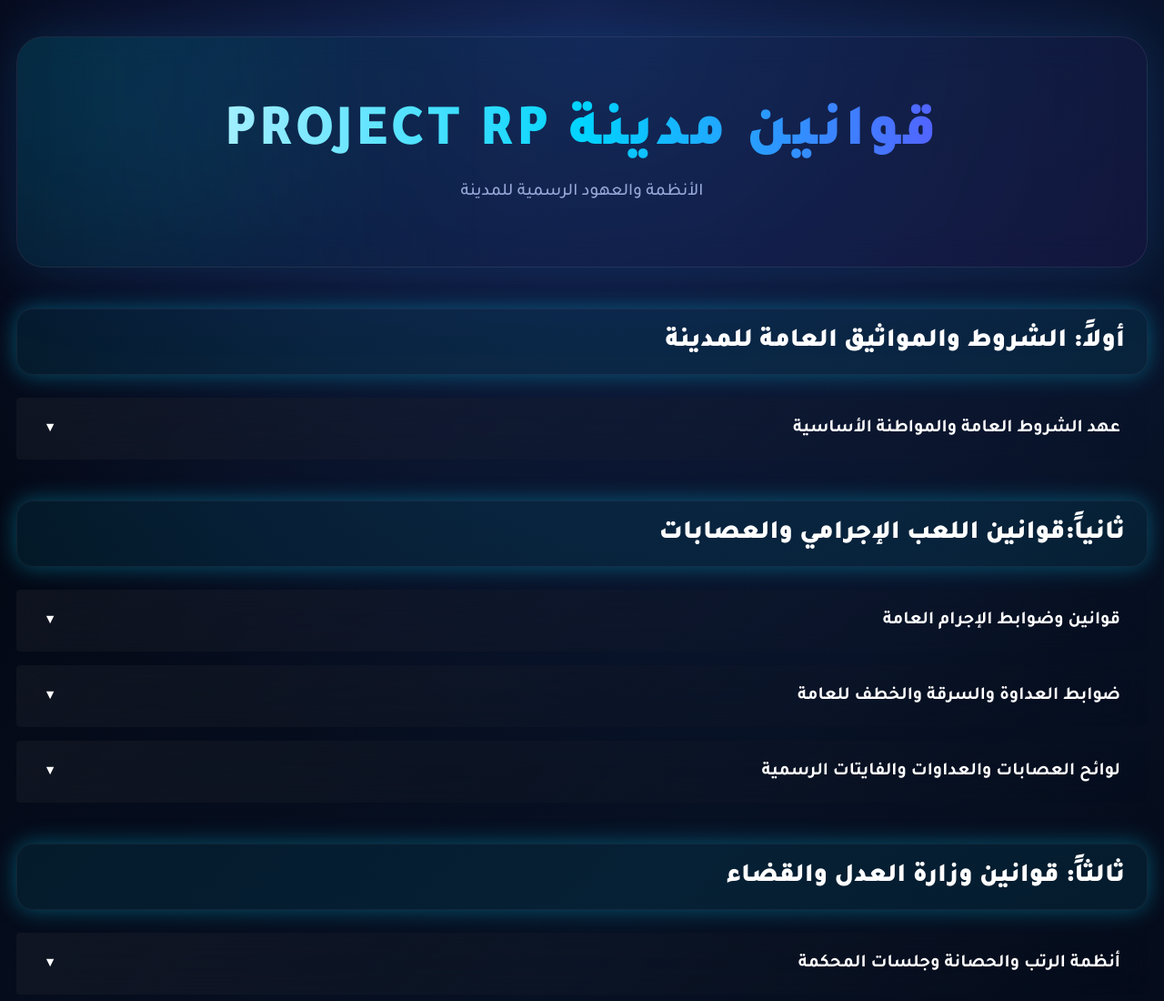
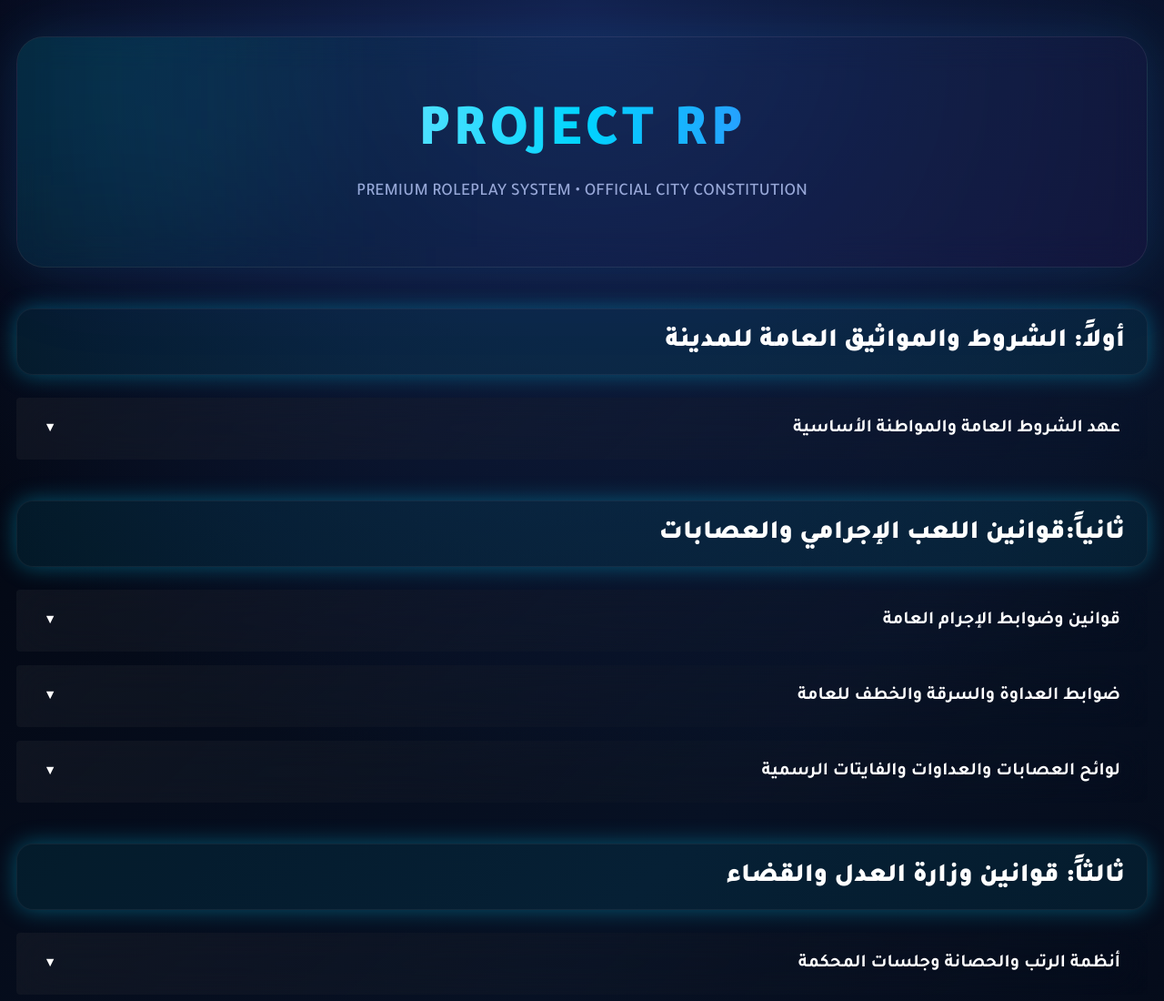
Before and after one commit to alshmrrryali-oss/Project-Rp, a plain HTML site: page index.html in a window 1280 px wide. Shown: the top 1100 px of the page at 91% size. Drawn offline with Linux system fonts and the light colour scheme.

Commit message:
Update index.html

```diff
--- a/index.html
+++ b/index.html
@@ -420,12 +420,15 @@ font-size:1.2rem;
 
 <div class="container">
 
-    <div class="header">
-        <h1>قوانين مدينة PROJECT RP</h1>
-        <p>الأنظمة والعهود الرسمية للمدينة</p>
-    </div>
+<div class="header">
 
-    <div class="section-title">أولاً: الشروط والمواثيق العامة للمدينة</div>
+<h1>PROJECT RP</h1>
+
+<p>
+PREMIUM ROLEPLAY SYSTEM • OFFICIAL CITY CONSTITUTION
+</p>
+
+</div>    <div class="section-title">أولاً: الشروط والمواثيق العامة للمدينة</div>
 
     <div class="accordion-item">
         <input type="checkbox" id="tab-general" class="accordion-toggle">
```
